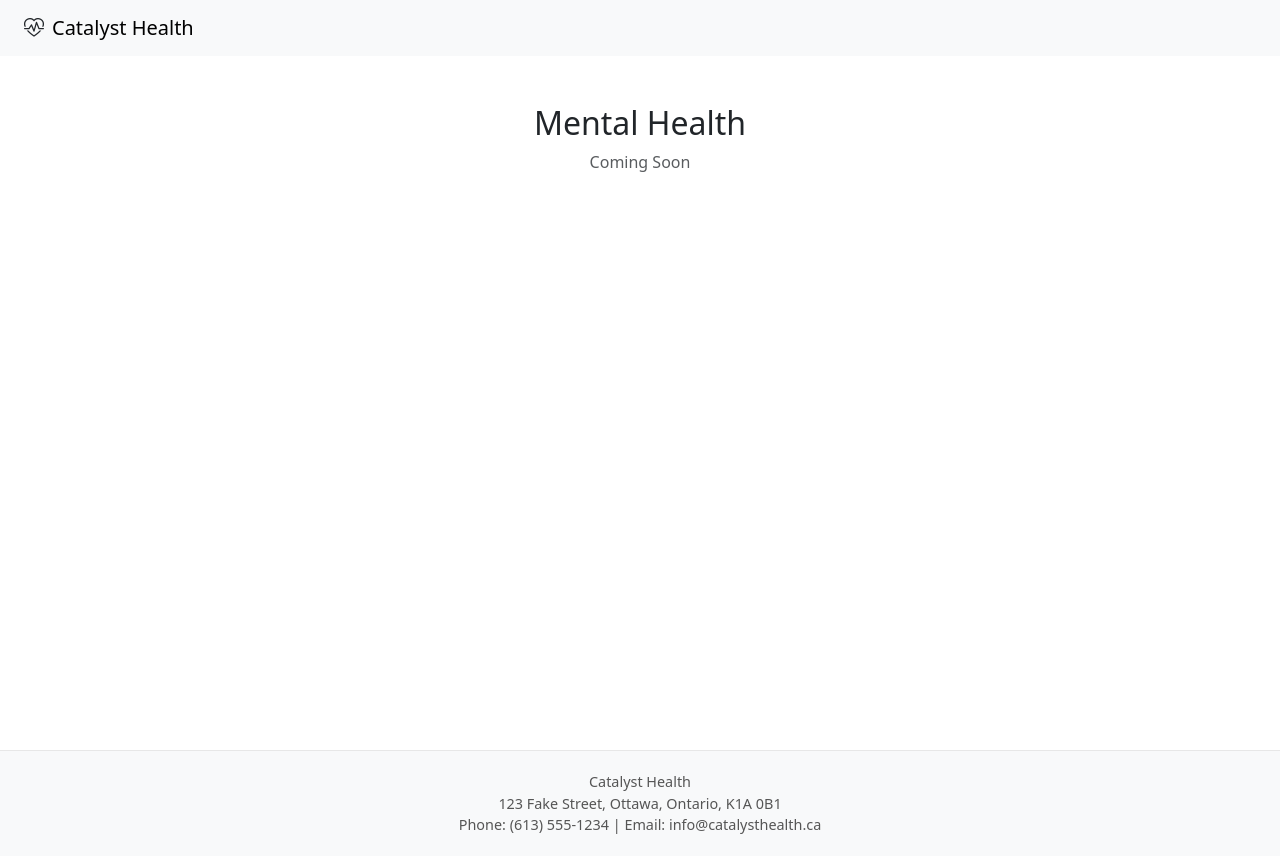
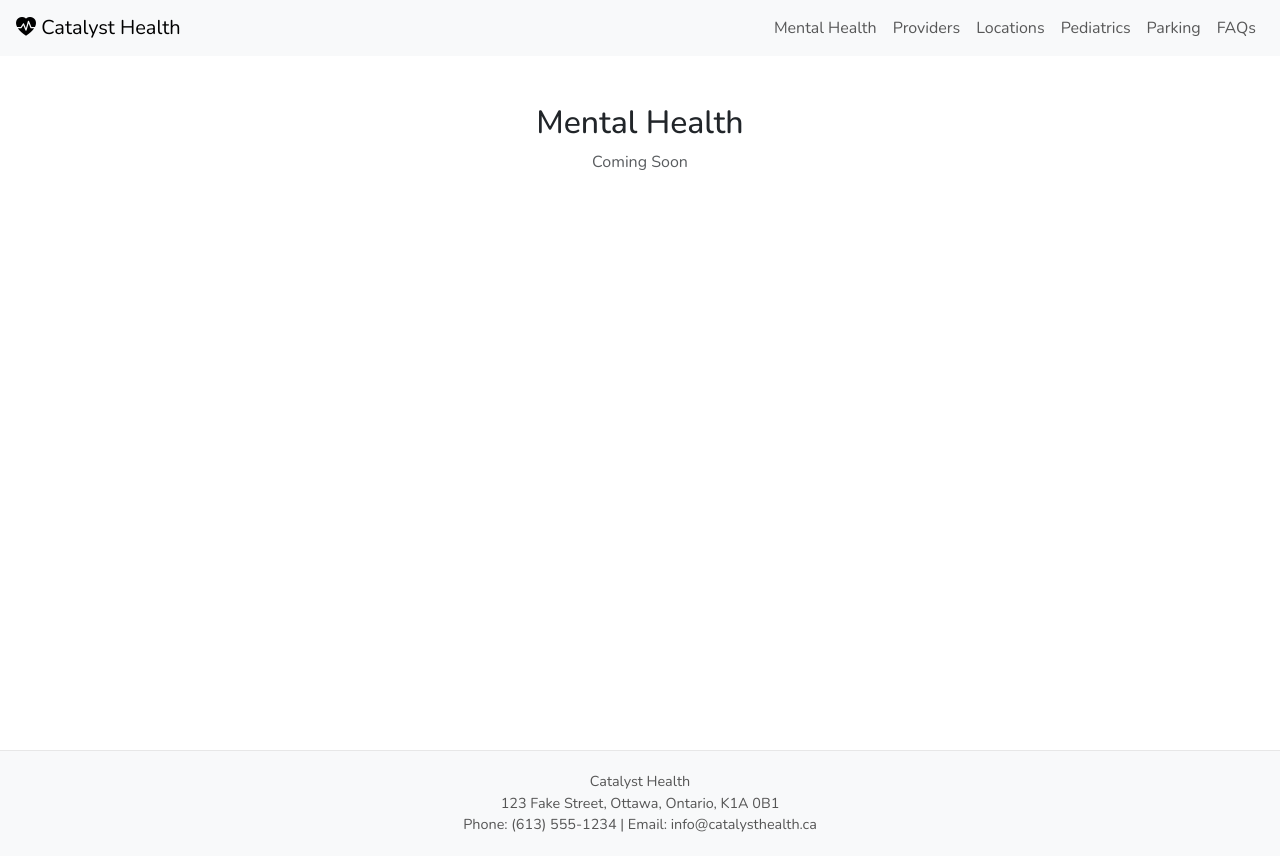
Before and after one commit to sonja-jovic/doctors-site.github.io, a React (Create React App) app: page /doctors-site.github.io/mental-health in a window 1280 px wide. Built offline with nearby package versions, Linux system fonts and the light colour scheme.

Commit message:
changed Fonts and completed hero-section

```diff
--- a/public/index.html
+++ b/public/index.html
@@ -9,6 +9,8 @@
       name="description"
       content="Web site created using create-react-app"
     />
+
+
     <link rel="apple-touch-icon" href="%PUBLIC_URL%/logo192.png" />
     <!--
       manifest.json provides metadata used when your web app is installed on a
--- a/src/App.css
+++ b/src/App.css
@@ -1,13 +1,27 @@
 /* App.css */
+@import url('https://fonts.googleapis.com/css2?family=Nunito:wght@300;400;500;600;700&display=swap');
+
+
+/* Apply Nunito to everything */
+body, html, #root {
+  font-family: 'Nunito', sans-serif;
+}
+
 
 .hero-section {
   background-color: #333;
   background-size: cover;
   background-position: center;
   padding: 80px 0;
-  color: white;
-  text-shadow: 0 1px 3px rgba(0, 0, 0, 0.6);
+  color: #DDDDDD;
+  /* text-shadow: 0 1px 3px rgba(0, 0, 0, 0.6); */
 }
+
+.bg-body-primary-base {
+  background-color: #f8f9fa;
+}
+
+
 
 .hero-section h2 {
   font-weight: bold;
--- a/src/App.js
+++ b/src/App.js
@@ -4,10 +4,11 @@ import {
   Container,
   Button,
   Row,
-  Col
+  Col,
+  Nav
 } from "react-bootstrap";
 
-import { Routes, Route, Link } from "react-router-dom";
+import { Routes, Route, Link, useLocation } from "react-router-dom";
 
 import "./App.css";
 import MentalHealth from "./pages/MentalHealth";
@@ -56,28 +57,38 @@ function Home() {
   return (
     <>
       <div
-        className="hero-section text-center text-dark"
+        className="hero-section text-center text-dark d-flex flex-column justify-content-between"
         style={{
           backgroundImage: `url(${heroImage})`,
           backgroundSize: "cover",
           backgroundPosition: "center",
-          padding: "80px 0"
+          padding: "100px 0",
+          minHeight: "450px"
         }}
       >
-        <h2 className="fw-bold">Your Family’s Health Starts Here</h2>
+        {/* Top content */}
+        <h2 className="fw-bold display-6">Your Family's Health Starts Here</h2>
+
+        {/* Middle content */}
+        <div className="my-3">
           <Link to="/book-appointment">
-          <Button variant="outline-dark" className="my-3">
+            <Button variant="outline-dark">
               Book Appointment
             </Button>
           </Link>
-        <p className=" small">
+        </div>
+
+        {/* Bottom content */}
+        <div className="mt-auto d-none d-lg-block">
+          <p className="text-muted mb-0">
             Specialist & Family Care | Virtual & In-Clinic Visits
           </p>
         </div>
+      </div>
 
       <Container className="text-center my-5">
-        <h5 className="fw-bold">Welcome to Catalyst Health</h5>
-        <p className="text-muted small">
+        <h5 className="fw-bold fs-3">Welcome to Catalyst Health</h5>
+        <p className="text-muted fs-5">
           Catalyst Medical provides compassionate, accessible healthcare tailored to your needs.
         </p>
       </Container>
@@ -105,13 +116,31 @@ function Home() {
 
 // Main App
 function App() {
+  document.title = "Catalyst Health";
+
   return (
     <>
-      <Navbar bg="light" expand="lg" className="px-4">
+
+      <Navbar className="bg-body-primary-base text-dark" expand="lg" sticky="top">
+        <Container fluid className="px-3">
           <Navbar.Brand as={Link} to="/" style={{ cursor: "pointer" }}>
-          <i className="bi bi-heart-pulse text-dark me-2"></i>
+            <i className="bi bi-heart-pulse-fill d-inline-block align-top" width="30"
+              height="30"></i>{' '}
             Catalyst Health
           </Navbar.Brand>
+
+          <Navbar.Toggle aria-controls="basic-navbar-nav" />
+          <Navbar.Collapse id="basic-navbar-nav">
+            <Nav className="ms-auto">
+              <Nav.Link as={Link} to="/mental-health">Mental Health</Nav.Link>
+              <Nav.Link as={Link} to="/providers">Providers</Nav.Link>
+              <Nav.Link as={Link} to="/locations">Locations</Nav.Link>
+              <Nav.Link as={Link} to="/pediatrics">Pediatrics</Nav.Link>
+              <Nav.Link as={Link} to="/parking">Parking</Nav.Link>
+              <Nav.Link as={Link} to="/faqs">FAQs</Nav.Link>
+            </Nav>
+          </Navbar.Collapse>
+        </Container>
       </Navbar>
 
       <div style={{ display: "flex", flexDirection: "column", minHeight: "100vh" }}>
```
Lines whose indentation alone changed are shown as unchanged.
